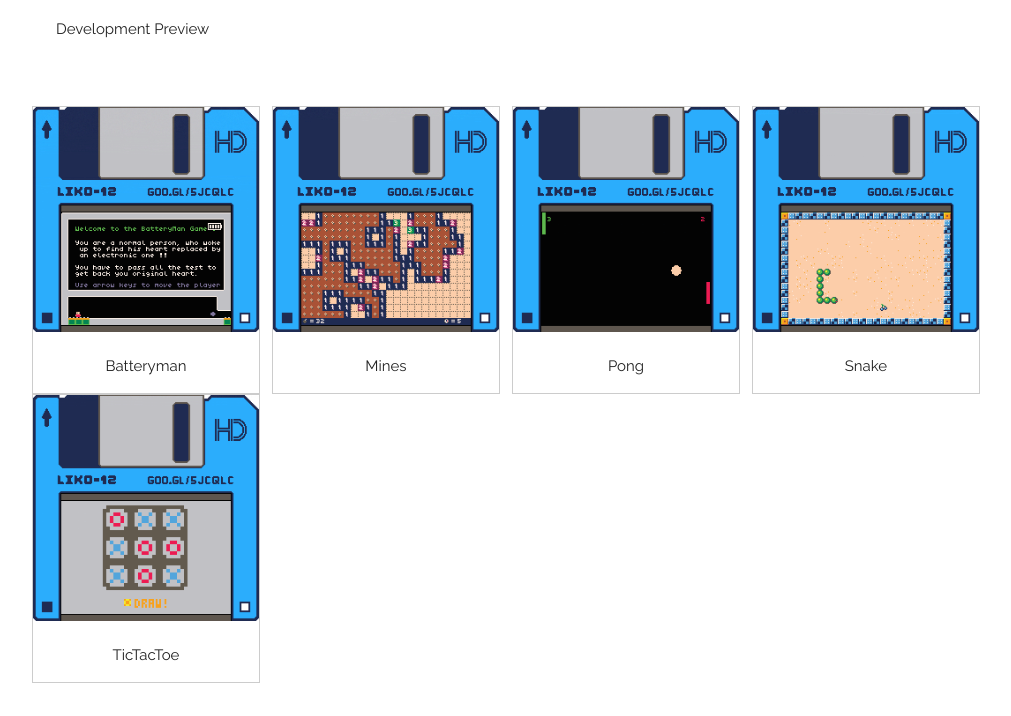
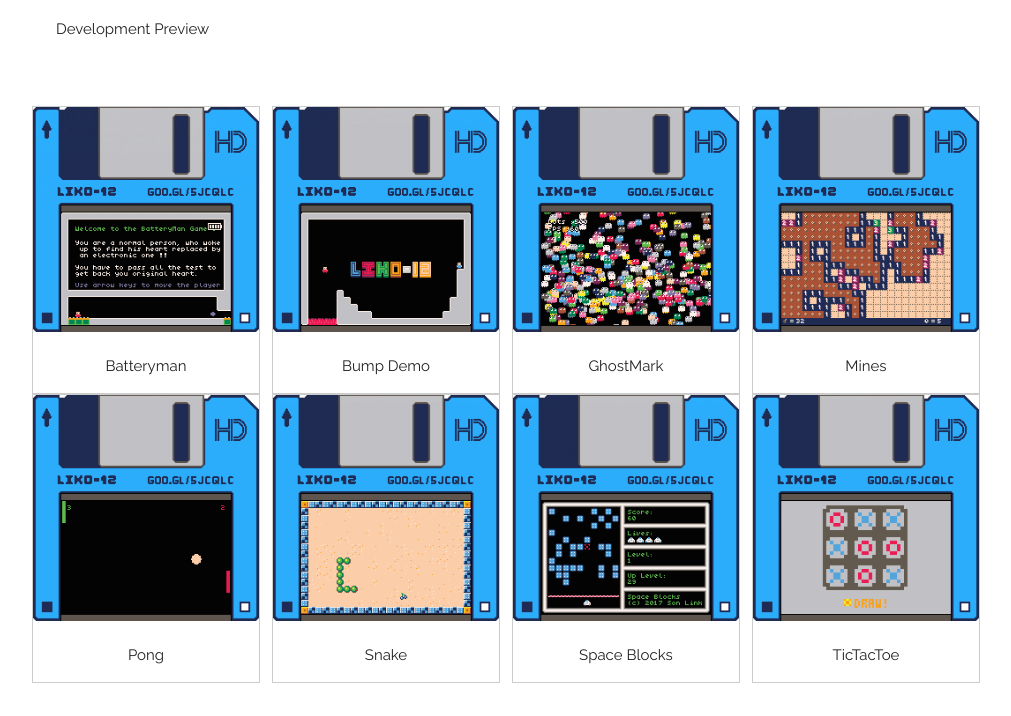
Before and after one commit to LIKO-12/Disks, a plain HTML site: page index.html in a window 1280 px wide. Shown: the part 84-800 px from the top of the page, without its empty margins (134-1145 px from the left). Drawn offline with Linux system fonts and the light colour scheme.

Commit message:
Deploy RamiLego4Game/LIKO-12-Games to github.com/RamiLego4Game/LIKO-12-Games.git:gh-pages

```diff
--- a/index.html
+++ b/index.html
@@ -97,6 +97,24 @@
 
     <div class="responsive">
       <div class="gallery">
+        <a href="games/Bump Demo.png" download="Bump Demo.png">
+          <img src="games/Bump Demo.png" alt="Bump Demo" width="256" height="256">
+        </a>
+        <div class="desc">Bump Demo</div>
+      </div>
+    </div>
+
+    <div class="responsive">
+      <div class="gallery">
+        <a href="games/GhostMark.png" download="GhostMark.png">
+          <img src="games/GhostMark.png" alt="GhostMark" width="256" height="256">
+        </a>
+        <div class="desc">GhostMark</div>
+      </div>
+    </div>
+
+    <div class="responsive">
+      <div class="gallery">
         <a href="games/Mines.png" download="Mines.png">
           <img src="games/Mines.png" alt="Mines" width="256" height="256">
         </a>
@@ -124,6 +142,15 @@
 
     <div class="responsive">
       <div class="gallery">
+        <a href="games/Space Blocks.png" download="Space Blocks.png">
+          <img src="games/Space Blocks.png" alt="Space Blocks" width="256" height="256">
+        </a>
+        <div class="desc">Space Blocks</div>
+      </div>
+    </div>
+
+    <div class="responsive">
+      <div class="gallery">
         <a href="games/TicTacToe.png" download="TicTacToe.png">
           <img src="games/TicTacToe.png" alt="TicTacToe" width="256" height="256">
         </a>
```
Also changed, not shown: data/games.txt, games/Bump Demo.png (added), games/GhostMark.png (added), games/Space Blocks.png (added), 6 other files.
